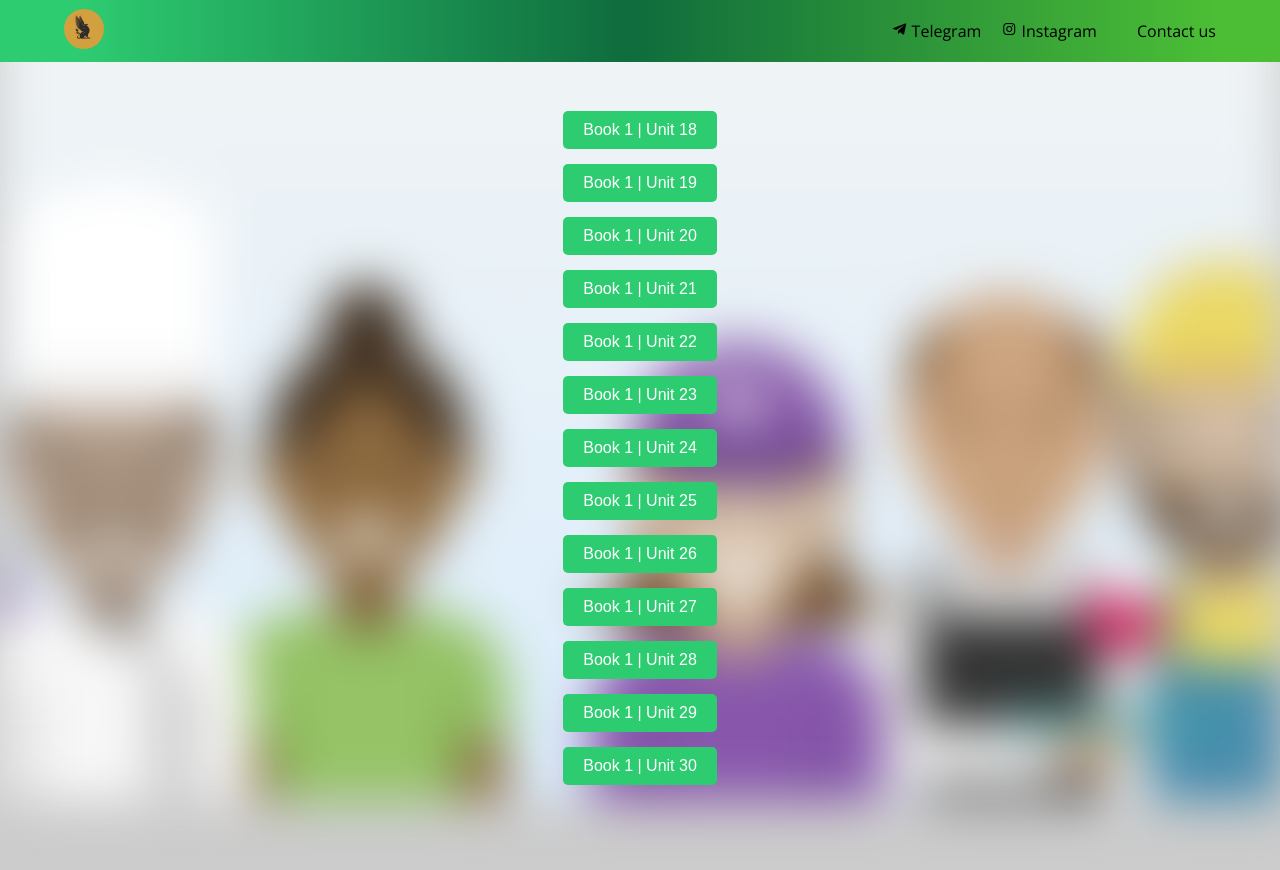
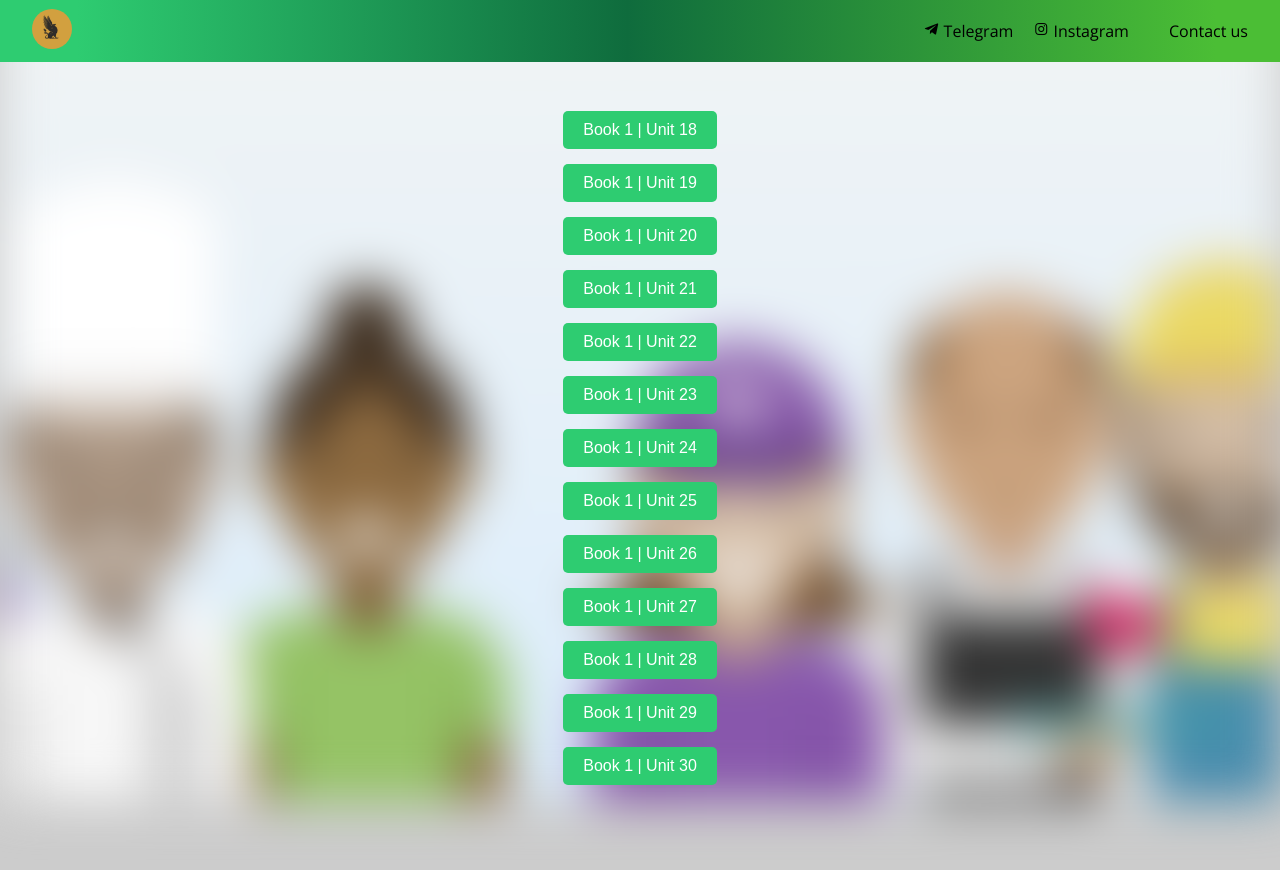
Before and after one commit to JusticeCdr/esential, a plain HTML site: page index.html in a window 1280 px wide. Drawn offline with nearby package versions, Linux system fonts and the light colour scheme; a web font is replaced by a local one.

Commit message:
hatolarni tuzattim navbardagi

```diff
--- a/index.html
+++ b/index.html
@@ -25,16 +25,16 @@
         <ul class="menu">
           <li class="text__list">
             <a href="https://t.me/the_xxm"
-              ><i class="bx bxl-telegram"></i> Telegram</a
+              ><i class="bx bxl-telegram"></i>&nbsp;Telegram</a
             >
           </li>
           <li class="text__list">
             <a href="https://www.instagram.com/the_xxm_/#"
-              ><i class="bx bxl-instagram"></i> Instagram</a
+              ><i class="bx bxl-instagram"></i>&nbsp;Instagram</a
             >
           </li>
           <li class="text__list mesage">
-            <i style="font-size: 20px;" class='bx bx-x burg'></i>Contact us
+            <i style="font-size: 20px;" class='bx bx-x burg'></i>Contact&nbsp;us
           </li>
         </ul>
       </div>
--- a/index.js
+++ b/index.js
@@ -1554,9 +1554,7 @@ function popUp() {
   POP_UP_TEXT.addEventListener("click", () => {
     POP_UP.classList.toggle("none");
   });
-  POP_UP.addEventListener('click', () => {
-    POP_UP.classList.add('none')
-  })
+
 }
 
 popUp();
--- a/style.css
+++ b/style.css
@@ -57,7 +57,7 @@ h2 {
 .container {
   display: flex;
   align-items: center;
-  width: 90%;
+  width: 95%;
   justify-content: space-between;
   padding: 4px 0;
   margin: 0 auto;
```
